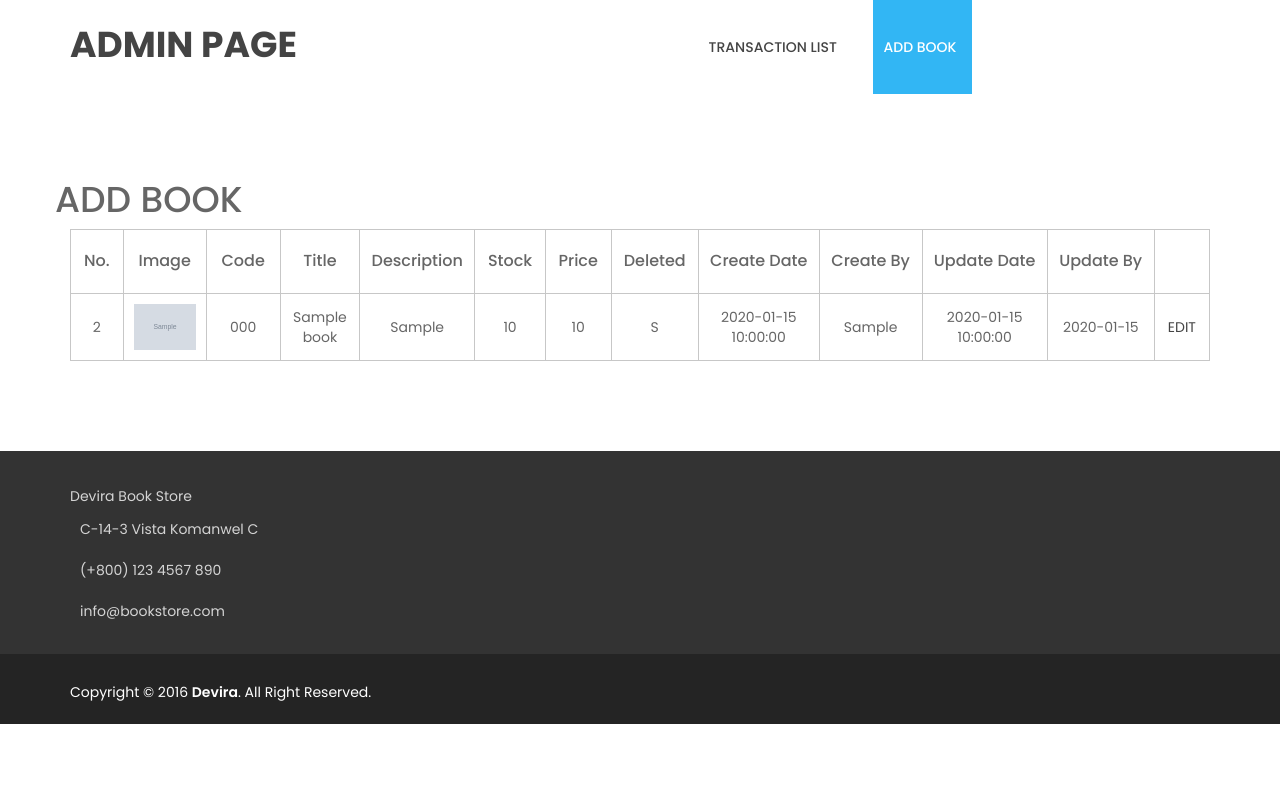
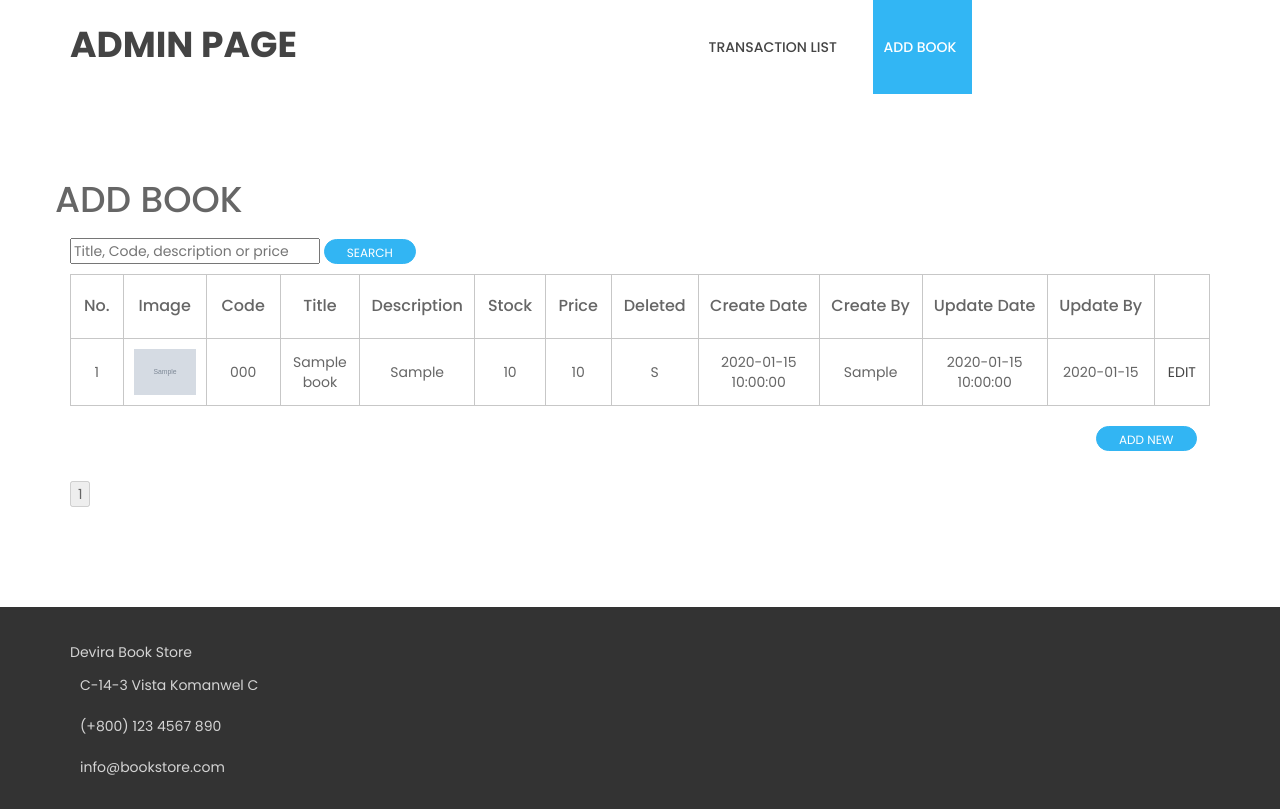
Before and after one commit to hanstf/projectdevira, a PHP site: page /admin/add-book.php in a window 1280 px wide. Shown: the top 809 px of the page. Before the commit the page ends 724 px from the top, so only its background shows below. Run offline with PHP 8.4, Linux system fonts and the light colour scheme; tables that the repository leaves empty hold one stand-in row (values such as "Sample post"); grey boxes marked "Sample" are stand-in pictures; some libraries are stand-ins or nearby versions.

Commit message:
add pagination, search

```diff
--- a/QUERIES/DML.SQL
+++ b/QUERIES/DML.SQL
@@ -6,3 +6,5 @@ INSERT INTO user (USERNAME, PASSWORD, EMAIL, USER_TYPE, DT_CREATE, CREATE_BY, DT
 
 -- SAMPLE DATA FOR transaction
 INSERT INTO transaction (USERNAME, BOOK_CODE, QUANTITY, STATUS, DT_CREATE, RANDOM_ID) VALUES ("hans", "ABC123", 5, "PAID", NOW(), "KRMN87991");
+
+INSERT INTO book (CODE, TITLE, DSCP, STOCK, IS_DEL, DT_CREATE, CREATE_BY, DT_UPDATE, UPDATE_BY, PRICE, IMAGE) VALUES ('asassdas', 'sdasd', 'asdasd', 12, 'N', NOW(), 'hans', NOW(), 'hans', 12, '../img/books/13654267_147878815635440_4556143607161576142_n.jpg');
--- a/admin/add-book.php
+++ b/admin/add-book.php
@@ -65,6 +65,27 @@
                  }
             }
             if ($uploadOk == 1) {
+                if ($_POST["isnew"] == true ) {
+                    $db->update(
+                                       "INSERT INTO book (ID, CODE, TITLE, DSCP, STOCK, IS_DEL, DT_CREATE, CREATE_BY, DT_UPDATE, UPDATE_BY, PRICE, IMAGE) VALUES ("
+                                       . "FLOOR(RAND() * 401) + 100, "
+                                       . "'" . $_POST["code"] . "', "
+                                       . "'" . $_POST["title"] . "', "
+                                       . "'" . $_POST["description"] . "', "
+                                       . "" . $_POST["stock"] . ", "
+                                       . "'" . $_POST["deleted"] . "', "
+                                       . "NOW(), "
+                                       . "'hans', "
+                                       . "NOW(), "
+                                       . "'hans', "
+                                       . "" . $_POST["price"] . ", "
+                                       . "'". $target_file ."');"
+                                        ); // will get the update by and create by from the session available for nw hard code to hans
+                            echo "<div class='saved-class'>
+                                    <div class='container'><div class='row'>
+                <h3>Successfully saved</h3>
+                                        </div></div></div>";
+                } else {
                     $db->update(
                                        "UPDATE book SET "
                                        . "TITLE = '" . $_POST["title"] . "', "
@@ -80,13 +101,30 @@
                                     <div class='container'><div class='row'>
                 <h3>Successfully saved</h3>
                                         </div></div></div>";
+                }
+
                             unset($_POST);
             }
 
         }
         }
     }
-    $books = $db->get("SELECT * FROM book");
+    $showPerPage = 2;
+    if (isset($_POST["page"])) {
+        $books = $db->get("SELECT * FROM book LIMIT " .$showPerPage. " OFFSET ".($showPerPage * $_POST["page"])."");
+    if (isset($_POST["searchBtn"])) {
+        if (empty($_POST["search"]) == false && $_POST["search"] != "") {
+            $books = $db->get("SELECT * FROM book WHERE CODE LIKE '%". $_POST["search"] ."%' OR TITLE LIKE '%". $_POST["search"] ."%' OR DSCP LIKE '%". $_POST["search"] ."%' OR PRICE LIKE '%". $_POST["search"] ."%' LIMIT " .$showPerPage. " OFFSET ".($showPerPage * $_POST["page"])."");
+        }
+    }
+    } else {
+         $books = $db->get("SELECT * FROM book LIMIT " .$showPerPage. " OFFSET 0");
+    if (isset($_POST["searchBtn"])) {
+        if (empty($_POST["search"]) == false && $_POST["search"] != "") {
+            $books = $db->get("SELECT * FROM book WHERE CODE LIKE '%". $_POST["search"] ."%' OR TITLE LIKE '%". $_POST["search"] ."%' OR DSCP LIKE '%". $_POST["search"] ."%' OR PRICE LIKE '%". $_POST["search"] ."%' LIMIT " .$showPerPage. " OFFSET 0");
+        }
+    }
+    }
 ?>
                 <div class="shopping-cart-area section-padding">
                     <div class="container">
@@ -98,7 +136,11 @@
                         </div>
                         <div class="row">
                             <div class="col-md-12">
-                                <div class="wishlist-table-area table-responsive">
+                                <form action="" method="post">
+                                   <input type="text" style="width:250px;" placeholder="Title, Code, description or price" name="search" id="search" value="<?php echo ((isset($_POST["search"]) == true) ?  $_POST["search"] :  '') ?>"/>
+                                   <button class="btn btn-search btn-small" style="margin-top:10px;margin-bottom:10px;" name="searchBtn" id="searchBtn">Search</button>
+                                </form>
+                                <div class="table-responsive">
                                     <table>
                                         <thead>
                                             <tr>
@@ -124,7 +166,7 @@
                                     ?>
                                                 <tr>
                                                     <td class="t-product-name" >
-                                                        <?php echo $info[0]+1 ?>
+                                                        <?php echo $key+1 ?>
                                                     </td>
                                                     <td class="t-product-name" >
                                                         <img width="170px" height="170px" src="<?php if ($info[11] != '') { echo $info[11]; } else { echo '../img/books/no-image.jpg'; } ?>"></img>
@@ -187,6 +229,27 @@
 
                                         </tbody>
                                     </table>
+                                    <button class="btn btn-search btn-small" data-toggle="modal" onclick='openEditModal()' style="margin-top:10px;margin-bottom:10px;margin-left:90%">Add New</button>
+                                    <form action="" method="post">
+                                        <ul class="pagination">
+                                           <?php
+                                            $totalItem = $db->get("SELECT COUNT(*) AS TOTAL FROM book ")[0][0];
+    if (isset($_POST["searchBtn"])) {
+        if (empty($_POST["search"]) == false && $_POST["search"] != "") {
+            $totalItem = $db->get("SELECT COUNT(*) FROM book WHERE CODE LIKE '%". $_POST["search"] ."%' OR TITLE LIKE '%". $_POST["search"] ."%' OR DSCP LIKE '%". $_POST["search"] ."%' OR PRICE LIKE '%". $_POST["search"] ."%'")[0][0];
+        }
+    }
+                                            $totalPage = ceil($totalItem/$showPerPage);
+                                            for ($i = 0; $i< $totalPage; $i++) {
+                                                if(isset($_POST['page'])) {
+                                                    echo '<li><button type="submit" name="page" value="'. $i .'" '. ($_POST['page'] == $i ? 'disabled': '') .'>'.($i+1).'</button></li>';
+                                                }else {
+                                                    echo '<li><button type="submit" name="page" value="'. $i .'" '. (0 == $i ? 'disabled': '') .'>'.($i+1).'</button></li>';
+                                                }
+                                            }
+                                            ?>
+                                        </ul>
+                                    </form>
                                 </div>
                             </div>
                         </div>
@@ -202,8 +265,7 @@
                         </div>
                         <div class="modal-body">
                             <div class="contact-form-left">
-
-                                <input type="text"  name="codeDisplay" id="codeDisplay" disabled/>
+                                <input type="text" placeholder="Book Code" name="codeDisplay" id="codeDisplay" onchange="changeCode()" disabled required/>
 								<input type="text" placeholder="Title" name="title" id="title" required/>
                                 <input type="text" placeholder="Description" name="description" id="description" required/>
                                 <img width="170px" height="170px" id="imageDisplay" style="margin-bottom:10px" ></img>
@@ -213,13 +275,12 @@
 								Deleted <input type="checkbox" id="deletedCheckbox" onclick="changeDeleted()"/>
                                 <input type='hidden' name='deleted' id='deleted' />
                                 <input type='hidden' name='code' id='code' />
+                                <input type='hidden' name='isnew' id='isnew' />
                                 <input type="text" placeholder="Create Date" name="createDate" id="createDate" disabled/>
 								<input type="text" placeholder="Create By" name="createBy" id="createBy" disabled/>
                                 <input type="text" placeholder="Update Date" name="updateDate" id="updateDate" disabled/>
 								<input type="text" placeholder="Update By" name="updateBy" id="updateBy" disabled/>
                                 <button class="btn btn-search btn-small" type="submit" name="submit">Save</button>
-
-
 				            </div>
                         </div>
                     </div>
@@ -228,6 +289,7 @@
             </div>
                <script>
                    function openEditModal (content) {
+                       if(content) {
                            console.log(content);
                            for (var key in content) {
                                 if (key != 'image'){
@@ -250,8 +312,18 @@
                            } else {
                                document.getElementById("imageDisplay").src = "../img/books/no-image.jpg";
                            }
+                           document.getElementById("isnew").value = false;
+                       } else {
+                           document.getElementById("isnew").value = true;
+                           document.getElementById("codeDisplay").disabled = false;
+                           document.getElementById("deleted").value = 'N';
+                       }
 
                        $("#bookModal").modal();
+                   }
+
+                   function changeCode () {
+                       document.getElementById("code").value = document.getElementById("codeDisplay").value;
                    }
 
                    function changeDeleted () {
```
Also changed, not shown: admin/transaction-list.php (+38 -3 lines), img/books/10478442_1486792011588791_5499470150259626775_n.jpg (added), img/books/13654267_147878815635440_4556143607161576142_n.jpg (added). Lines whose indentation alone changed are shown as unchanged.
